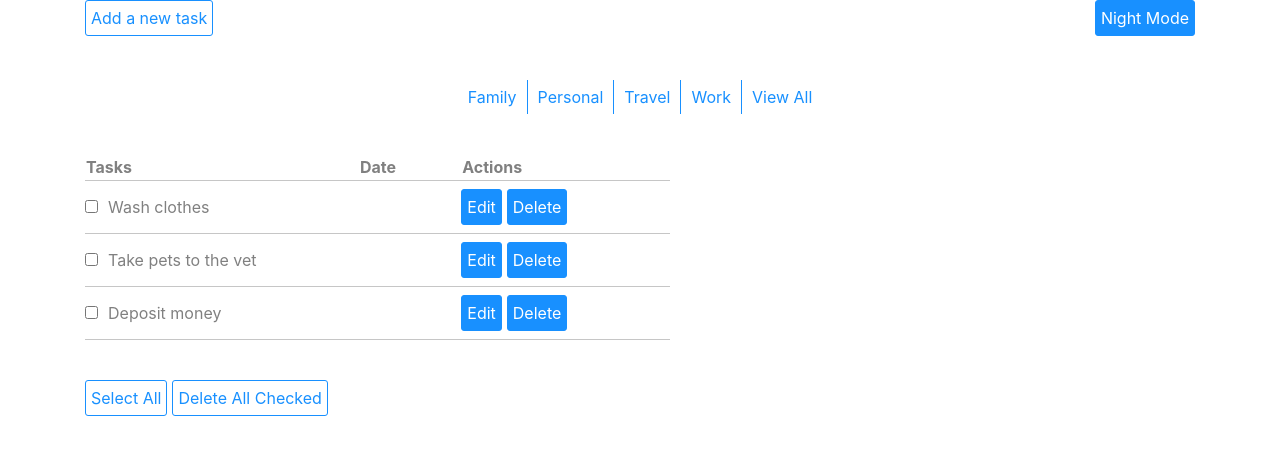
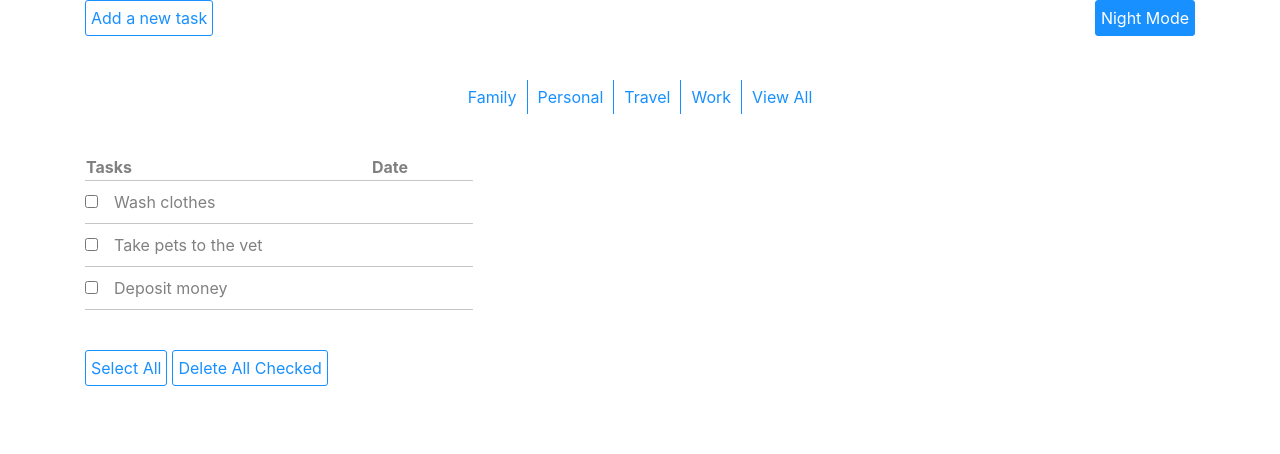
Before and after one commit to AnaGerhardt/to-do-list, a React (Create React App) app: page / in a window 1280 px wide. Shown: the top 454 px of the page. Built offline with nearby package versions, Linux system fonts and the light colour scheme; the HTML template or start-up script is replaced by a standard one.

Commit message:
Add DetailForm to display info on tasks

```diff
--- a/src/App.tsx
+++ b/src/App.tsx
@@ -5,6 +5,7 @@ import { lightTheme, darkTheme } from './Styles/Themes'
 import { ActionButton, MenuButton } from './Styles/StyledComponents'
 import AddForm from './Components/Forms/AddForm'
 import ListTable, { Item } from './Components/Tables/ListTable'
+//import Categories from './Components/Categories'
 
 
 
@@ -67,8 +68,16 @@ const App = () => {
         return item
       })
     )
-    console.log(list)
   }
+
+  // const listFilter = (e: React.MouseEvent<HTMLButtonElement>) => {
+  //   setList(
+  //     list.filter (item =>
+  //       item.category === e.currentTarget.value
+  //     )
+  //   )
+  //   console.log(list)
+  // }
 
   const editRow = (item: Item) => {
     setCurrentItem({ id: item.id, checked: item.checked, listitem: item.listitem, category: item.category })
@@ -100,11 +109,11 @@ const App = () => {
 
         <Row style={{'marginTop':'20px'}}>
           <Col style={{'textAlign':'center'}}>
-            <MenuButton>Family</MenuButton>
-            <MenuButton>Personal</MenuButton>
-            <MenuButton>Travel</MenuButton>
-            <MenuButton>Work</MenuButton>
-            <MenuButton style={{'border': 'none'}}>View All</MenuButton>
+            <MenuButton key={1} /*value={Object.values(Categories)[0]} onClick={listFilter}*/>Family</MenuButton>
+            <MenuButton key={2} /*value={Object.values(Categories)[1]} onClick={listFilter}*/>Personal</MenuButton>
+            <MenuButton key={3} /*value={Object.values(Categories)[2]} onClick={listFilter}*/>Travel</MenuButton>
+            <MenuButton key={4} /*value={Object.values(Categories)[3]} onClick={listFilter}*/>Work</MenuButton>
+            <MenuButton key={5} /*onClick={listFilter}*/ style={{'border': 'none'}}>View All</MenuButton>
           </Col>
         </Row>
 
--- /dev/null
+++ b/src/Components/Forms/DetailForm.tsx
@@ -0,0 +1,88 @@
+import React, { useState } from 'react'
+import { Modal, Form } from 'react-bootstrap'
+import { TaskButton } from '../../Styles/StyledComponents'
+import { Item } from '../Tables/ListTable'
+
+interface IProps {
+    currentItem?: Item
+    item: Item
+}
+
+const DetailForm = (props: IProps) => {
+
+    const [show, setShow] = useState(false);
+
+    const handleClose = () => setShow(false);
+    const handleShow = () => setShow(true);
+
+    return  (
+        <>
+
+          <TaskButton
+            onClick={handleShow}
+            className={props.item.checked ? 'completed' : ''}
+          >
+              {props.item.listitem}
+          </TaskButton>
+
+          <Modal centered show={show} onHide={handleClose}>
+
+            <Modal.Header closeButton>
+              <Modal.Title>Task details</Modal.Title>
+            </Modal.Header>
+
+            <Modal.Body>
+                <Form
+                    // onSubmit={(event: { preventDefault: () => void; }) => {
+                    //     event.preventDefault()
+                    //     if (!item.listitem) return
+                    //         props.addItem(item)
+                    //         setItem(initialFormState)
+                    // }}
+                >
+
+                    <Form.Group>
+                        <Form.Control
+                            type="text"
+                            value={props.item.listitem}
+                            readOnly
+                        />
+                    </Form.Group>
+
+                    <Form.Group>
+                        <Form.Control
+                            type="text"
+                            placeholder="Observations"
+                            readOnly
+                        />
+                    </Form.Group>
+
+                    <Form.Group>
+                        <Form.Control
+                            type="date"
+                            //value={props.item.dateitem}
+                            style={{'width':'60%'}}
+                            readOnly
+                        />
+                        {props.item.dateitem}
+                    </Form.Group>
+
+                    <Form.Group>
+                        <Form.Control
+                            type="text"
+                            value={props.item.category}
+                            style={{'width':'60%'}}
+                            readOnly
+                        />
+                    </Form.Group>
+
+                </Form>
+            </Modal.Body>
+
+          </Modal>
+
+        </>
+    )
+}
+
+export default DetailForm
--- a/src/Components/Forms/EditForm.tsx
+++ b/src/Components/Forms/EditForm.tsx
@@ -37,7 +37,7 @@ const EditForm = (props: IProps) => {
     return  (
         <>
 
-            <ActionButton onClick={handleShow} style={{'marginRight':'5px'}}>Edit</ActionButton>
+            <ActionButton onClick={handleShow} style={{'marginRight':'5px', 'fontSize':'0.8em'}}>Edit</ActionButton>
 
             <Modal centered show={show} onHide={handleClose}>
 
--- a/src/Components/Tables/ListTable.tsx
+++ b/src/Components/Tables/ListTable.tsx
@@ -1,6 +1,7 @@
 import React, { Dispatch, SetStateAction } from 'react'
 import { Button, ActionButton, Table, Tr, Td } from '../../Styles/StyledComponents'
 import EditForm from '../Forms/EditForm'
+import DetailForm from '../Forms/DetailForm'
 
 
 export interface Item {
@@ -34,13 +35,12 @@ const ListTable = (props: Item & IProps) => {
                 <Tr>
                 <th>Tasks</th>
                 <th>Date</th>
-                <th>Actions</th>
                 </Tr>
             </thead>
             <tbody>
                 {props.list.length > 0 ? (
                 props.list.map(item => (
-                    <Tr key={item.id} className={item.checked ? 'completed' : ''}>
+                    <Tr key={item.id}>
                     <Td><input
                             type="checkbox"
                             style={{'marginRight': '10px'}}
@@ -49,11 +49,14 @@ const ListTable = (props: Item & IProps) => {
                             }}
                             onClick={() => props.checkHandler(item.id)}
                         />
-                        {item.listitem}
+                        <DetailForm
+                            item={item}
+                            currentItem={props.currentItem}
+                        />
                     </Td>
-                    <Td>{item.dateitem}</Td>
                     <Td>
-                        <EditForm
+                        {item.dateitem}
+                        {/* <EditForm
                             item={item}
                             editRow={props.editRow}
                             updateItem={props.updateItem}
@@ -61,9 +64,10 @@ const ListTable = (props: Item & IProps) => {
                         />
                         <ActionButton
                             onClick={() => props.deleteItem(item.id)}
+                            style={{'fontSize': '0.8em'}}
                         >
                             Delete
-                        </ActionButton>
+                        </ActionButton> */}
                     </Td>
                     </Tr>
                 ))
--- a/src/Styles/StyledComponents/index.js
+++ b/src/Styles/StyledComponents/index.js
@@ -17,11 +17,23 @@ export const ActionButton = styled.button`
 `
 
 export const MenuButton = styled.button`
-  background: ${({theme}) => theme.bg};
+  background: none;
   color: ${({theme}) => theme.color};
   border: none;
   border-right: 1px solid ${({theme}) => theme.color};
   padding: 5px 10px 5px 10px;
+  &:hover {
+    text-decoration: underline;
+  }
+`
+
+export const TaskButton = styled.button`
+  background: none;
+  color: inherit;
+  border: none;
+  &:hover {
+    text-decoration: underline;
+  }
 `
 
 export const Table = styled.table`
--- a/tsconfig.json
+++ b/tsconfig.json
@@ -21,7 +21,7 @@
     "allowSyntheticDefaultImports": true,
     "forceConsistentCasingInFileNames": true,
     "resolveJsonModule": true,
-    "isolatedModules": true,
+    "isolatedModules": false,
     "noEmit": true
   },
   "include": [
```
Also changed, not shown: src/Styles/index.css (+12 -10 lines).
